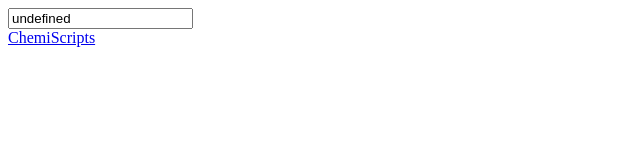
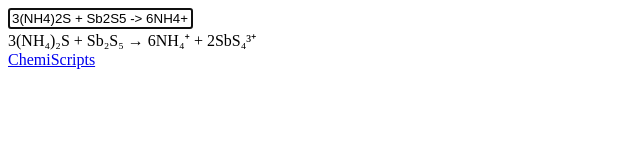
Before and after one commit to jwilk/chemiscripts, a plain HTML site: page chemiscripts.html in a window 1280 px wide. Shown: the whole page, without its empty margins (0-640 px from the left). Drawn offline with Linux system fonts and the light colour scheme.

Commit message:
html: translate on the fly.

```diff
--- a/chemiscripts.html
+++ b/chemiscripts.html
@@ -8,8 +8,8 @@ SPDX-License-Identifier: MIT
 <title>ChemiScripts — translate ASCII chemical formulas to Unicode</title>
 <body>
 <noscript><div>Please enable JavaScript to use this site.</div></noscript>
-<form action="" method="GET">
-<input name="q" id="query">
+<form>
+    <input id="query" placeholder="Type the formula here…" value="3(NH4)2S + Sb2S5 -> 6NH4+ + 2SbS4 3+" autofocus>
 </form>
 <div id="out">
 </div>
@@ -78,20 +78,16 @@ function translate(formula)
     return formula.replace(_regexp, translate_one);
 }
 
-var query = window.location.search.substring(1);
-var formula;
-query = query.split("&");
-for (let s of query) {
-    s = s.split("=", 2);
-    if (s[0] === "q") {
-        formula = decodeURIComponent(s[1].replace(/[+]/g, " "));
-        break;
-    }
-}
-var elt = document.getElementById("query");
-elt.value = formula;
-elt = document.getElementById("out");
-elt.textContent = translate(formula);
+var query = document.getElementById("query");
+var output = document.getElementById("out");
+
+query.style.display = "block";
+output.style.display = "block";
+
+query.addEventListener("input", (event) => {
+  output.textContent = translate(event.target.value);
+});
+output.textContent = translate(query.value);
 
 </script>
 </body>
```
